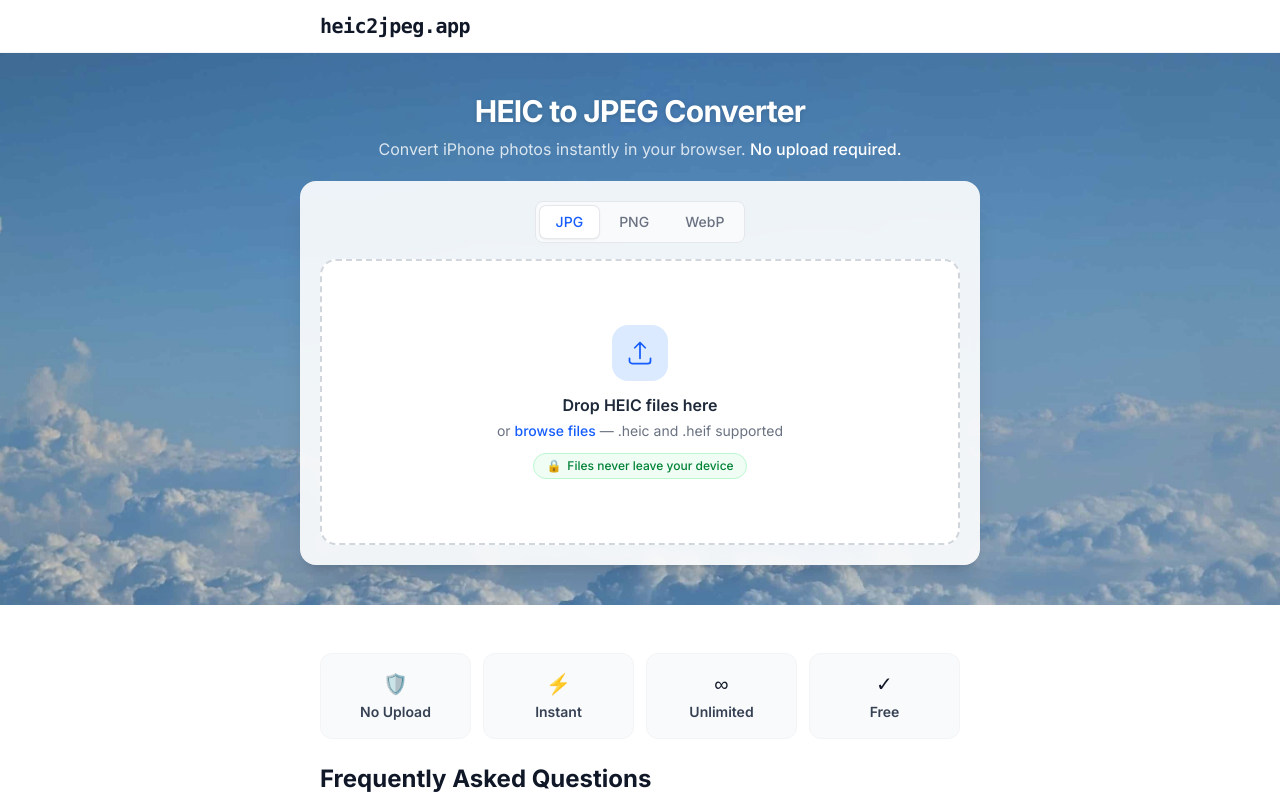
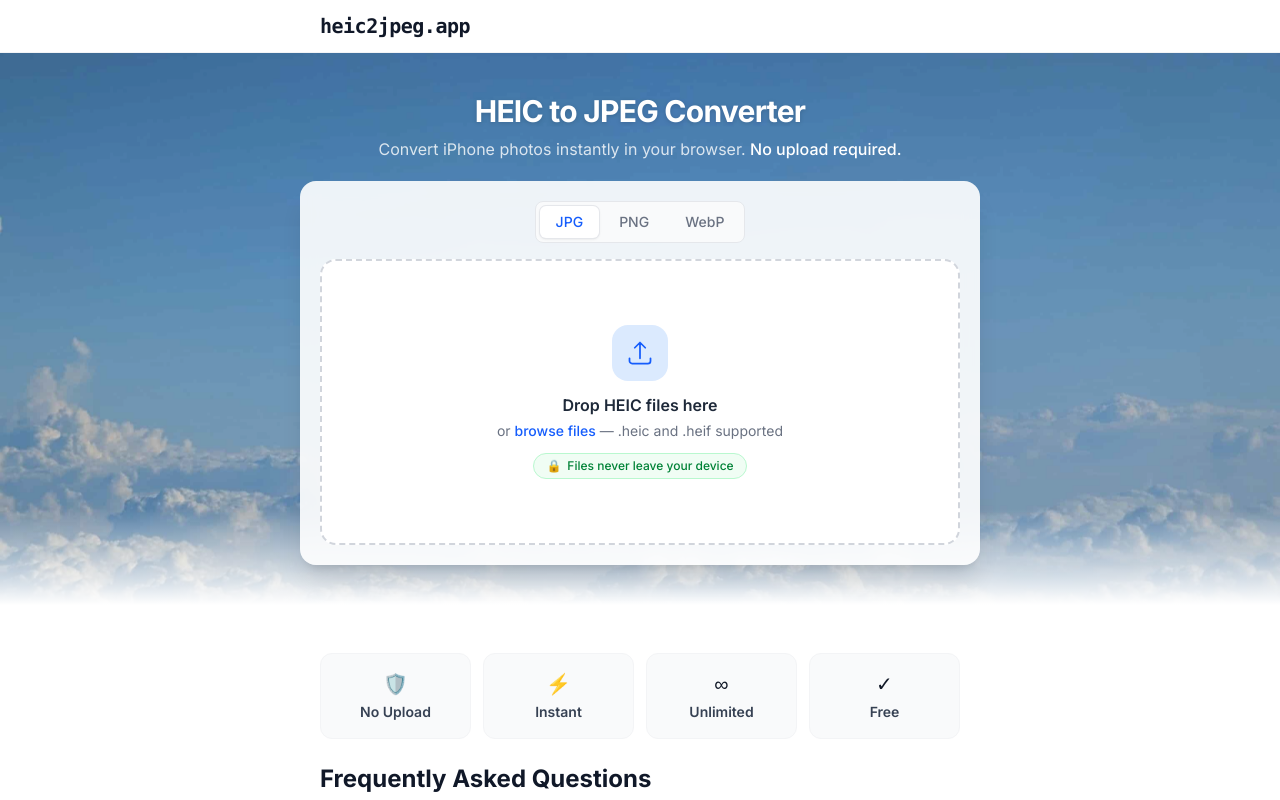
Before and after one commit to recynt-studyz/heic2jpeg, a Next.js app: page / in a window 1280 px wide. Shown: the top 800 px of the page. Built offline with nearby package versions, Linux system fonts and the light colour scheme.

Commit message:
add gradient fade transition from hero image to white background

```diff
--- a/app/page.tsx
+++ b/app/page.tsx
@@ -31,6 +31,8 @@ export default function Home() {
       >
         {/* Dark overlay */}
         <div className="absolute inset-0 bg-black/15" />
+        {/* Bottom fade to white */}
+        <div className="absolute inset-x-0 bottom-0 h-24 bg-gradient-to-b from-transparent to-white" />
 
         {/* Content */}
         <div className="relative z-10 mx-auto w-full max-w-[680px] space-y-5">
```
